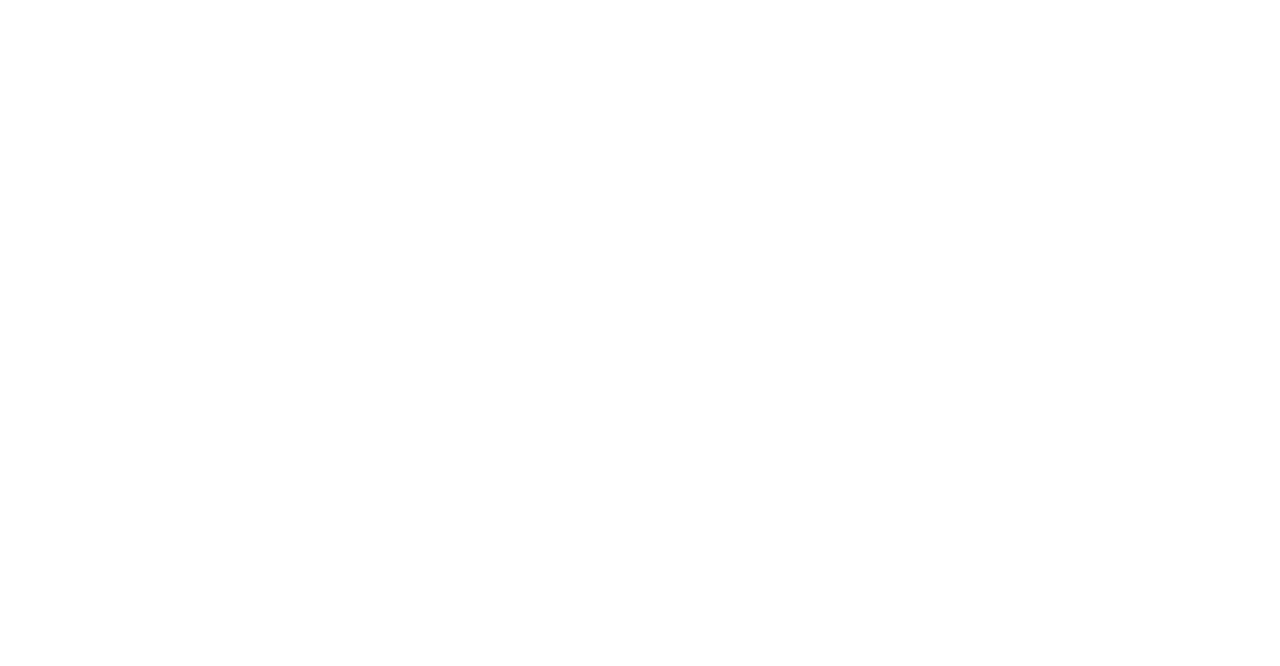
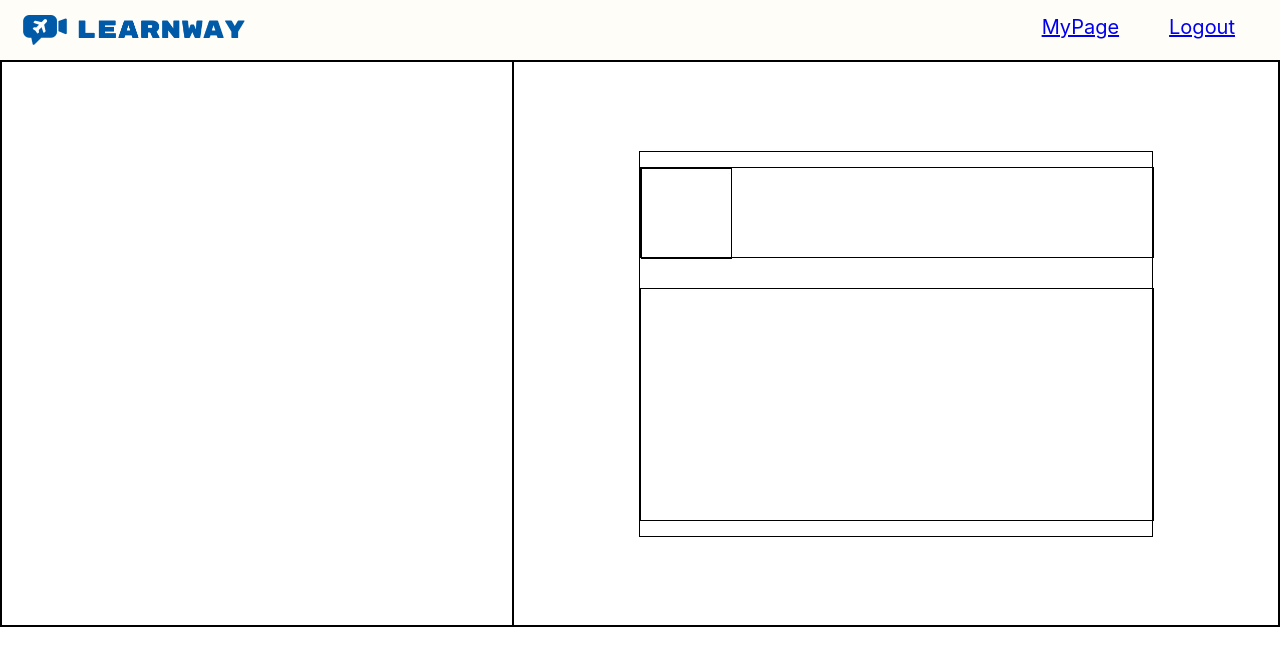
Before and after one commit to YEJIN012/Learnway, a React (Create React App) app in the folder frontend/learnway/: page /loading in a window 1280 px wide. Before the commit this address had no page. Shown: the top 666 px of the page. Built offline with nearby package versions, Linux system fonts and the light colour scheme.

Commit message:
⭐ FEAT : #13 로딩페이지 구현(frame)

```diff
--- a/frontend/learnway/src/App.js
+++ b/frontend/learnway/src/App.js
@@ -4,6 +4,7 @@
 import Intro from "./component/page/Front/Intro";
 import Login from "./component/page/Front/Login";
 import Logout from "./component/page/Front/Logout";
+import Loading from "./component/page/Loading/LoadingPage"
 import { BrowserRouter, Routes, Route } from "react-router-dom";
 
 function App() {
@@ -11,6 +12,7 @@
         <BrowserRouter>
             <Routes>
                 <Route path="/" element={<Home />}></Route>
+                <Route path="/loading" element={<Loading />}></Route>
                 <Route path="/intro" element={<Intro />}></Route>
                 <Route path="/mypage" element={<MyPage />}></Route>
                 <Route path="/login" element={<Login />}></Route>
--- /dev/null
+++ b/frontend/learnway/src/component/page/Loading/LoadingPage.jsx
@@ -0,0 +1,84 @@
+import axios from "axios";
+import React, { useState } from "react";
+import styled from "styled-components";
+import NavBar from "../../ui/NavBar";
+
+const Frame=styled.div`
+    display:flex;
+    flex-direction:row;
+    border : solid 1px black;
+
+`;
+const SubFrame1=styled.div`
+    width:40vw;
+    height:44vw;
+    border : solid 1px black;
+`;
+
+const SubFrame2=styled.div`
+    width:60vw;
+    height:44vw;
+    display: flex;
+    justify-content: space-around;
+    align-items: center;
+    border : solid 1px black;
+`;
+
+const Box=styled.div`
+    width:40vw;
+    height:30vw;
+    display: flex;
+    flex-direction: column;
+    justify-content: space-around;
+    border:solid 1px black;
+`;
+
+const TitleFrame=styled.div`
+    width:40vw;
+    height:7vw;
+    border:solid 1px black;
+`;
+
+const Img=styled.div`
+    width:7vw;
+    height:7vw;
+    border:solid 1px black;
+`
+
+const Tiele=styled.div`
+    width: 33vw;
+    height:7vw;
+    border:solid 1px black;
+`
+
+const BodyFrame=styled.div`
+    width:40vw;
+    height:18vw;
+    border:solid 1px black;
+`
+function Loading(params) {
+
+    //오늘의 회화 목록을 가져오는 함수
+
+    return (
+        <div>
+            <NavBar></NavBar>
+            <Frame>
+                <SubFrame1></SubFrame1>
+                <SubFrame2>
+                    <Box>
+                        <TitleFrame>
+                            <Img></Img>
+                        </TitleFrame>
+                        <BodyFrame>
+
+
+                        </BodyFrame>
+                    </Box>
+                </SubFrame2>
+            </Frame>
+
+        </div>
+    );
+}
+export default Loading;
```
